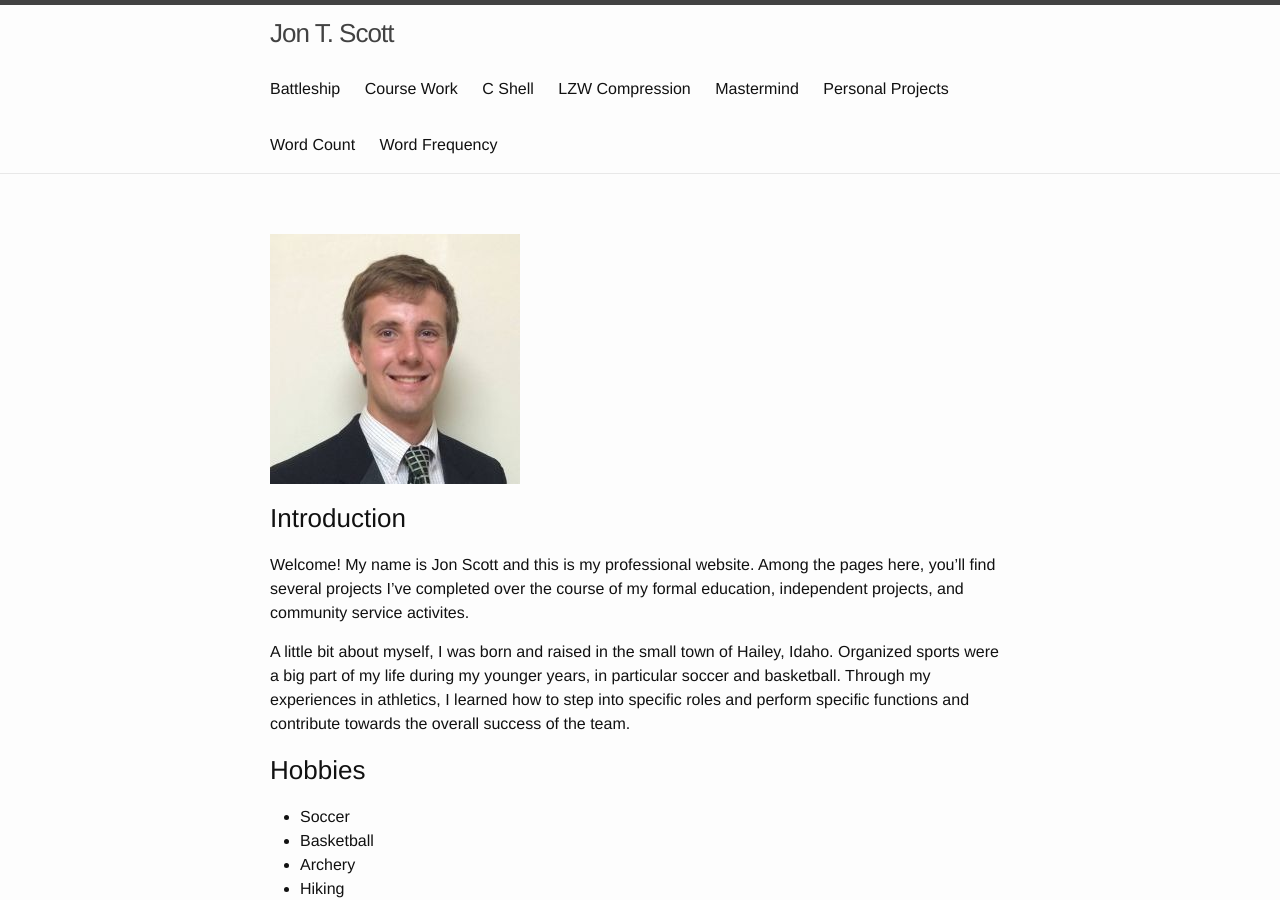
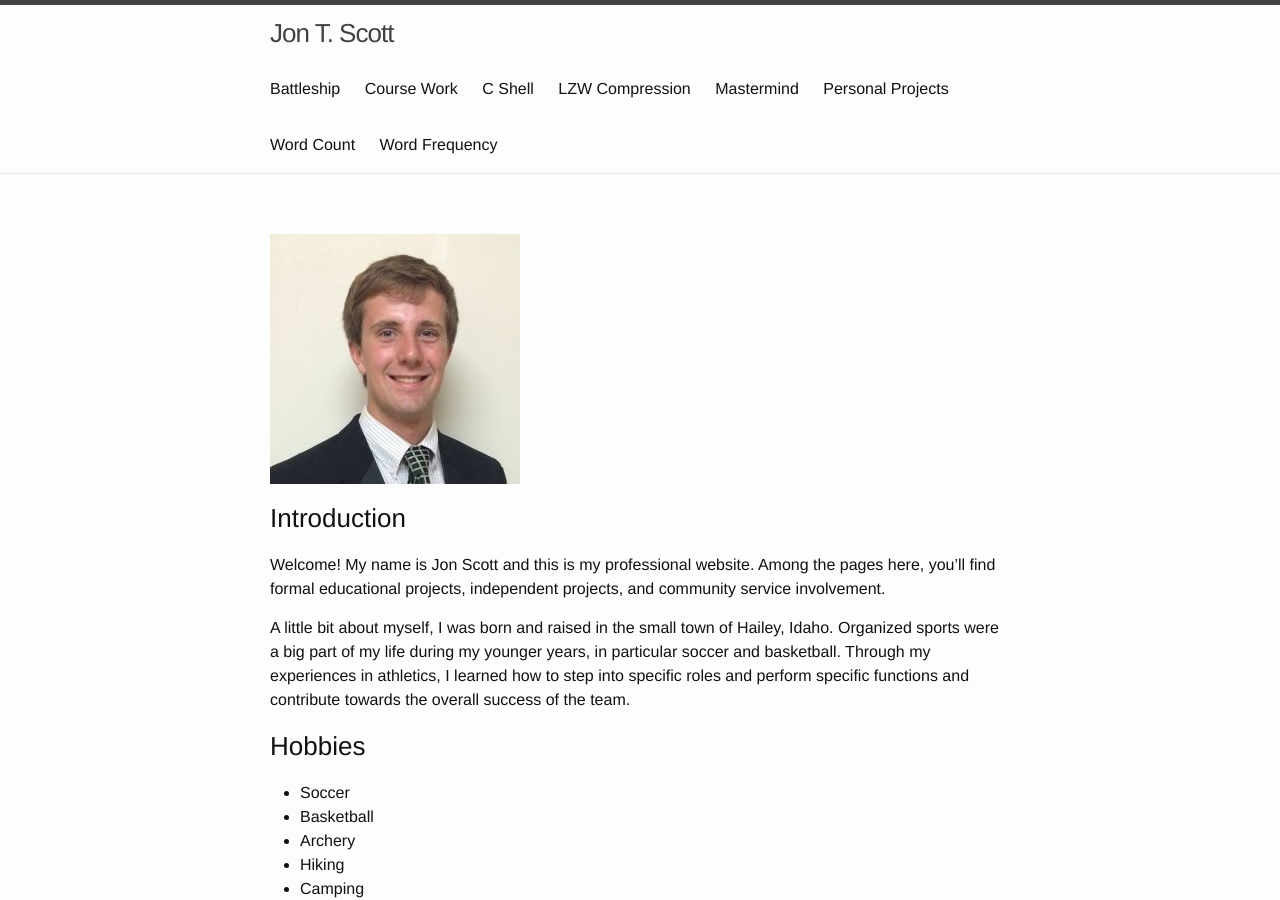
Before and after one commit to JonScott20/JonScott20.github.io, a Jekyll site: the page built from index.md, in a window 1280 px wide and 900 px high. Built offline with Jekyll 4.4.1, drawn with Linux system fonts in a browser that asks for light colours; our own code applies the rules of GitHub Pages for plain Markdown files.

Commit message:
Update index.md

```diff
--- a/index.md
+++ b/index.md
@@ -2,7 +2,7 @@
 
 ### Introduction
 
-Welcome! My name is Jon Scott and this is my professional website. Among the pages here, you'll find several projects I've completed over the course of my formal education, independent projects, and community service activites.
+Welcome! My name is Jon Scott and this is my professional website. Among the pages here, you'll find formal educational projects, independent projects, and community service involvement.
 
 A little bit about myself, I was born and raised in the small town of Hailey, Idaho. Organized sports were a big part of my life during my younger years, in particular soccer and basketball. Through my experiences in athletics, I learned how to step into specific roles and perform specific functions and contribute towards the overall success of the team.
 
```
